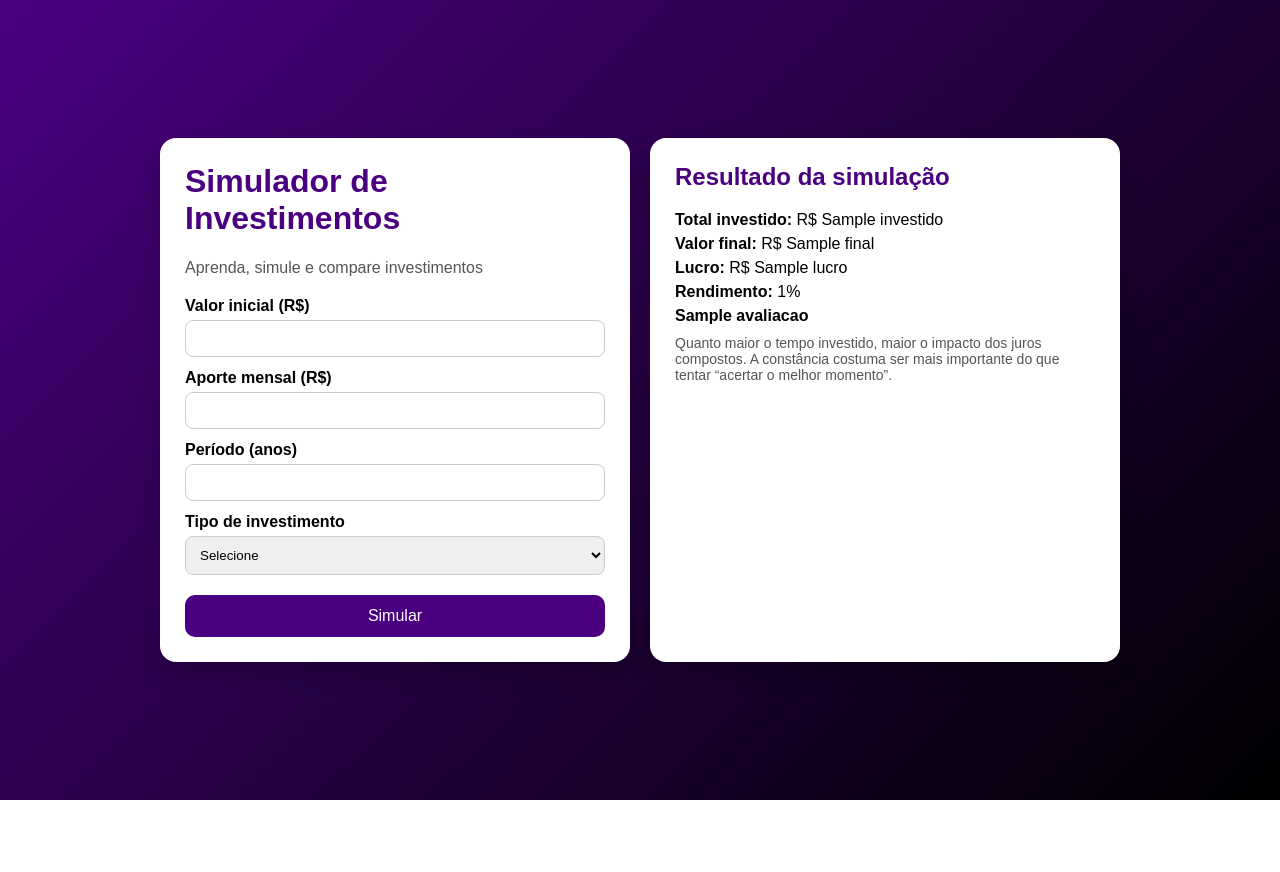
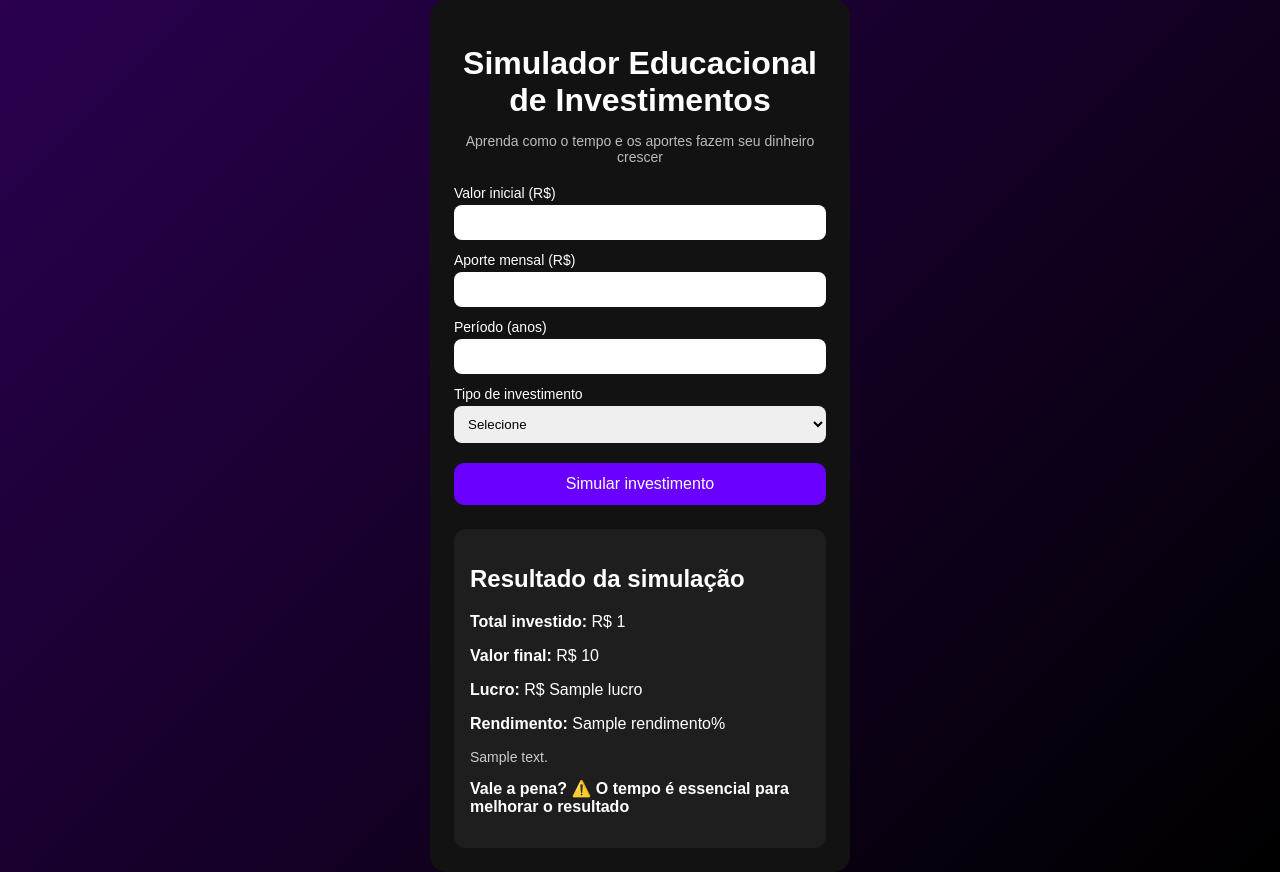
Before and after one commit to brandaoyan19-dotcom/Simulador-investimentos-flask, a Flask app: template templates/index.html in a window 1280 px wide. Before the commit the page ends 800 px from the top, so only its background shows below. Run offline with Flask 3, Linux system fonts and the light colour scheme; the template is opened without the code that fills it: most values are stand-ins (such as "Sample title", 1, 10 or a date in 2020).

Commit message:
Está ficando estupendo

```diff
--- a/app.py
+++ b/app.py
@@ -1,61 +1,53 @@
 from flask import Flask, render_template, request
 
 app = Flask(__name__)
-
-# Taxas anuais aproximadas (educacionais)
-SELIC = 0.1065   # 10,65% a.a.
-CDI = 0.1065
-IPCA = 0.045     # 4,5% a.a.
 
 @app.route("/", methods=["GET", "POST"])
 def index():
     resultado = None
 
     if request.method == "POST":
-        try:
-            valor_inicial = float(request.form["valor_inicial"])
-            aporte_mensal = float(request.form["aporte_mensal"])
-            anos = int(request.form["anos"])
-            tipo = request.form["tipo"]
+        valor_inicial = float(request.form["valor_inicial"])
+        aporte_mensal = float(request.form["aporte_mensal"])
+        anos = int(request.form["anos"])
+        tipo = request.form["tipo"]
 
-            total_investido = valor_inicial + aporte_mensal * 12 * anos
+        # Taxas médias educacionais
+        if tipo == "selic":
+            taxa_anual = 0.105
+            descricao = "A Selic é a taxa básica da economia. Indicada para segurança."
+        elif tipo == "cdi":
+            percentual_cdi = float(request.form["percentual_cdi"]) / 100
+            taxa_anual = 0.105 * percentual_cdi
+            descricao = "O CDI acompanha a Selic e é comum em CDBs."
+        elif tipo == "ipca":
+            adicional_ipca = float(request.form["ipca_adicional"]) / 100
+            taxa_anual = 0.04 + adicional_ipca
+            descricao = "O IPCA protege contra a inflação no longo prazo."
+        else:
+            taxa_anual = 0
+            descricao = ""
 
-            if tipo == "selic":
-                taxa = SELIC
-                explicacao = "O Tesouro Selic acompanha a taxa básica de juros da economia."
+        taxa_mensal = taxa_anual / 12
+        meses = anos * 12
 
-            elif tipo == "ipca":
-                ipca_extra = float(request.form["ipca_extra"]) / 100
-                taxa = IPCA + ipca_extra
-                explicacao = "O Tesouro IPCA+ protege seu dinheiro da inflação e ainda paga um ganho real."
+        montante = valor_inicial
+        total_investido = valor_inicial + aporte_mensal * meses
 
-            elif tipo == "cdb":
-                cdi_percentual = float(request.form["cdb_percentual"]) / 100
-                taxa = CDI * cdi_percentual
-                explicacao = "CDBs costumam render um percentual do CDI, que anda próximo da Selic."
+        for _ in range(meses):
+            montante = montante * (1 + taxa_mensal) + aporte_mensal
 
-            montante = valor_inicial
+        lucro = montante - total_investido
+        rendimento_percentual = (lucro / total_investido) * 100
 
-            for _ in range(anos * 12):
-                montante *= (1 + taxa / 12)
-                montante += aporte_mensal
-
-            lucro = montante - total_investido
-            percentual = (lucro / total_investido) * 100
-
-            avaliacao = "Vale a pena ✅" if percentual > 5 else "Pode não valer a pena ❌"
-
-            resultado = {
-                "investido": f"{total_investido:,.2f}".replace(",", "X").replace(".", ",").replace("X", "."),
-                "final": f"{montante:,.2f}".replace(",", "X").replace(".", ",").replace("X", "."),
-                "lucro": f"{lucro:,.2f}".replace(",", "X").replace(".", ",").replace("X", "."),
-                "percentual": f"{percentual:.2f}",
-                "avaliacao": avaliacao,
-                "explicacao": explicacao
-            }
-
-        except Exception as e:
-            resultado = {"erro": str(e)}
+        resultado = {
+            "total_investido": round(total_investido, 2),
+            "valor_final": round(montante, 2),
+            "lucro": round(lucro, 2),
+            "rendimento": round(rendimento_percentual, 2),
+            "descricao": descricao,
+            "vale_a_pena": rendimento_percentual > 100
+        }
 
     return render_template("index.html", resultado=resultado)
 
--- a/static/style.css
+++ b/static/style.css
@@ -1,86 +1,86 @@
 * {
     box-sizing: border-box;
-    font-family: Arial, Helvetica, sans-serif;
+    font-family: Arial, sans-serif;
 }
 
 body {
     margin: 0;
-    background: linear-gradient(135deg, #4b0082, #000);
     min-height: 100vh;
+    background: linear-gradient(135deg, #2a004f, #000);
     display: flex;
     justify-content: center;
     align-items: center;
 }
 
-.app {
+.container {
     width: 100%;
-    max-width: 1000px;
-    padding: 20px;
-    display: grid;
-    grid-template-columns: 1fr 1fr;
-    gap: 20px;
+    max-width: 420px;
+    background: #121212;
+    padding: 24px;
+    border-radius: 16px;
+    color: #fff;
 }
 
-.card {
-    background: #fff;
-    border-radius: 16px;
-    padding: 25px;
-    box-shadow: 0 10px 25px rgba(0,0,0,0.2);
+h1 {
+    text-align: center;
+    margin-bottom: 6px;
 }
 
-h1, h2 {
-    margin-top: 0;
-    color: #4b0082;
-}
-
-.sub {
-    color: #555;
+.subtitulo {
+    text-align: center;
+    font-size: 14px;
+    color: #bbb;
     margin-bottom: 20px;
 }
 
 label {
+    font-size: 14px;
+    margin-top: 12px;
     display: block;
-    margin-top: 12px;
-    font-weight: bold;
 }
 
 input, select {
     width: 100%;
     padding: 10px;
-    margin-top: 5px;
     border-radius: 8px;
-    border: 1px solid #ccc;
+    border: none;
+    margin-top: 4px;
 }
 
 button {
+    margin-top: 20px;
     width: 100%;
-    margin-top: 20px;
     padding: 12px;
+    border-radius: 10px;
     border: none;
-    border-radius: 10px;
-    background: #4b0082;
+    background: #6a00ff;
     color: #fff;
     font-size: 16px;
     cursor: pointer;
 }
 
 button:hover {
-    background: #36005f;
+    opacity: 0.9;
+}
+
+.resultado {
+    margin-top: 24px;
+    padding: 16px;
+    background: #1e1e1e;
+    border-radius: 12px;
 }
 
 .educativo {
+    font-size: 14px;
+    color: #ccc;
     margin-top: 10px;
-    font-size: 14px;
-    color: #555;
 }
 
-.resultado p {
-    margin: 6px 0;
+.vale {
+    margin-top: 12px;
+    font-weight: bold;
 }
 
-/* RESPONSIVO */
-@media (max-width: 800px) {
-    .app {
-        grid-template-columns: 1fr;
-    }
+.campo-extra {
+    display: none;
 }
--- a/templates/index.html
+++ b/templates/index.html
@@ -2,108 +2,73 @@
 <html lang="pt-br">
 <head>
     <meta charset="UTF-8">
-    <title>Simulador de Investimentos</title>
+    <title>Simulador Educacional de Investimentos</title>
     <link rel="stylesheet" href="/static/style.css">
-    <script>
-        function atualizarCampos() {
-            const tipo = document.getElementById("tipo").value;
-
-            document.getElementById("campo-ipca").style.display = "none";
-            document.getElementById("campo-cdi").style.display = "none";
-
-            if (tipo === "ipca") {
-                document.getElementById("campo-ipca").style.display = "block";
-            }
-
-            if (tipo === "cdb") {
-                document.getElementById("campo-cdi").style.display = "block";
-            }
-        }
-    </script>
+</head>
 <body>
 
-<div class="app">
-
-    <!-- FORMULÁRIO -->
-    <div class="card">
-        <h1>Simulador de Investimentos</h1>
-        <p class="sub">Aprenda, simule e compare investimentos</p>
+<div class="container">
+    <h1>Simulador Educacional de Investimentos</h1>
+    <p class="subtitulo">Aprenda como o tempo e os aportes fazem seu dinheiro crescer</p>
 
     <form method="POST">
-
         <label>Valor inicial (R$)</label>
-            <input type="number" name="valor_inicial" required>
+        <input type="number" step="0.01" name="valor_inicial" required>
 
         <label>Aporte mensal (R$)</label>
-            <input type="number" name="aporte_mensal" required>
+        <input type="number" step="0.01" name="aporte_mensal" required>
 
         <label>Período (anos)</label>
         <input type="number" name="anos" required>
 
         <label>Tipo de investimento</label>
-            <select name="tipo" required>
+        <select name="tipo" required onchange="mostrarCampos(this.value)">
             <option value="">Selecione</option>
             <option value="selic">Tesouro Selic</option>
-                <option value="ipca">Tesouro IPCA+</option>
-                <option value="cdb">CDB</option>
+            <option value="cdi">CDB (CDI)</option>
+            <option value="ipca">IPCA+</option>
         </select>
 
-            <!-- IPCA+ -->
-            <div id="ipcaExtra" style="display:none;">
-                <label>Adicional do IPCA+ (% ao ano)</label>
-                <input type="number" step="0.01" name="ipca_extra">
-                <small class="educativo">
-                    Exemplo: IPCA + 5% significa inflação + 5% ao ano
-                </small>
+        <div id="campo-cdi" class="campo-extra">
+            <label>% do CDI (ex: 110)</label>
+            <input type="number" name="percentual_cdi">
         </div>
 
-            <!-- CDB -->
-            <div id="cdbExtra" style="display:none;">
-                <label>Percentual do CDI (%)</label>
-                <input type="number" step="1" name="cdb_percentual">
-                <small class="educativo">
-                    Exemplo: 110% do CDI costuma render mais que a poupança
-                </small>
+        <div id="campo-ipca" class="campo-extra">
+            <label>IPCA + (% ao ano)</label>
+            <input type="number" step="0.01" name="ipca_adicional">
         </div>
 
-            <button type="submit">Simular</button>
+        <button type="submit">Simular investimento</button>
     </form>
-    </div>
 
-    <!-- RESULTADO -->
-    {% if resultado and not resultado.erro %}
-    <div class="card">
+    {% if resultado %}
+    <div class="resultado">
         <h2>Resultado da simulação</h2>
+        <p><strong>Total investido:</strong> R$ {{ resultado.total_investido }}</p>
+        <p><strong>Valor final:</strong> R$ {{ resultado.valor_final }}</p>
+        <p><strong>Lucro:</strong> R$ {{ resultado.lucro }}</p>
+        <p><strong>Rendimento:</strong> {{ resultado.rendimento }}%</p>
 
-        <div class="resultado">
-            <p><strong>Total investido:</strong> R$ {{ resultado.investido }}</p>
-            <p><strong>Valor final:</strong> R$ {{ resultado.final }}</p>
-            <p><strong>Lucro:</strong> R$ {{ resultado.lucro }}</p>
-            <p><strong>Rendimento:</strong> {{ resultado.percentual }}%</p>
+        <p class="educativo">{{ resultado.descricao }}</p>
 
-            <p><strong>{{ resultado.avaliacao }}</strong></p>
-
-            <div class="educativo">
-                <p>
-                    Quanto maior o tempo investido, maior o impacto dos juros compostos.
-                    A constância costuma ser mais importante do que tentar “acertar o melhor momento”.
+        <p class="vale">
+            Vale a pena?
+            {% if resultado.vale_a_pena %}
+            ✅ Sim, principalmente no longo prazo
+            {% else %}
+            ⚠️ O tempo é essencial para melhorar o resultado
+            {% endif %}
         </p>
     </div>
-        </div>
-    </div>
     {% endif %}
-
 </div>
 
 <script>
-const tipo = document.querySelector('select[name="tipo"]');
-const ipca = document.getElementById('ipcaExtra');
-const cdb = document.getElementById('cdbExtra');
-
-tipo.addEventListener('change', () => {
-    ipca.style.display = tipo.value === 'ipca' ? 'block' : 'none';
-    cdb.style.display = tipo.value === 'cdb' ? 'block' : 'none';
-});
+function mostrarCampos(tipo) {
+    document.getElementById("campo-cdi").style.display = tipo === "cdi" ? "block" : "none";
+    document.getElementById("campo-ipca").style.display = tipo === "ipca" ? "block" : "none";
+}
 </script>
 
 </body>
```
Lines whose indentation alone changed are shown as unchanged.
